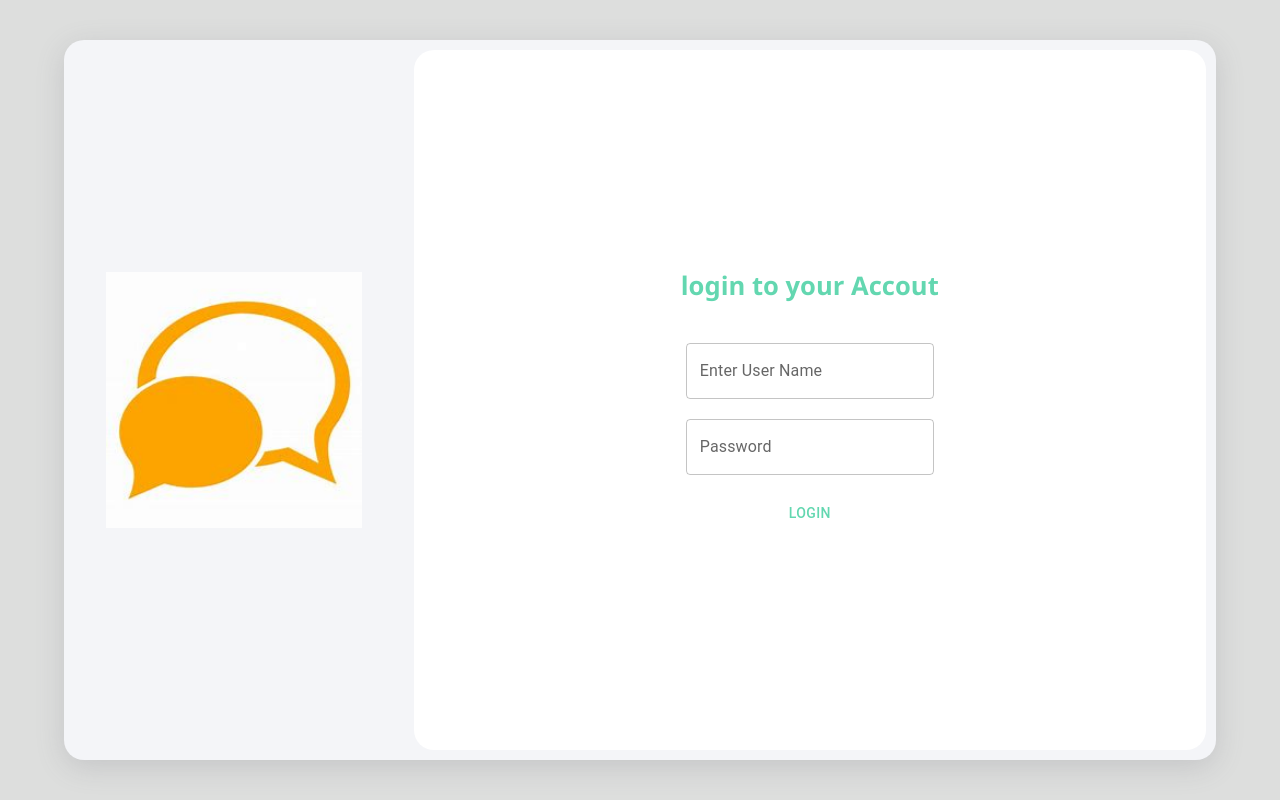
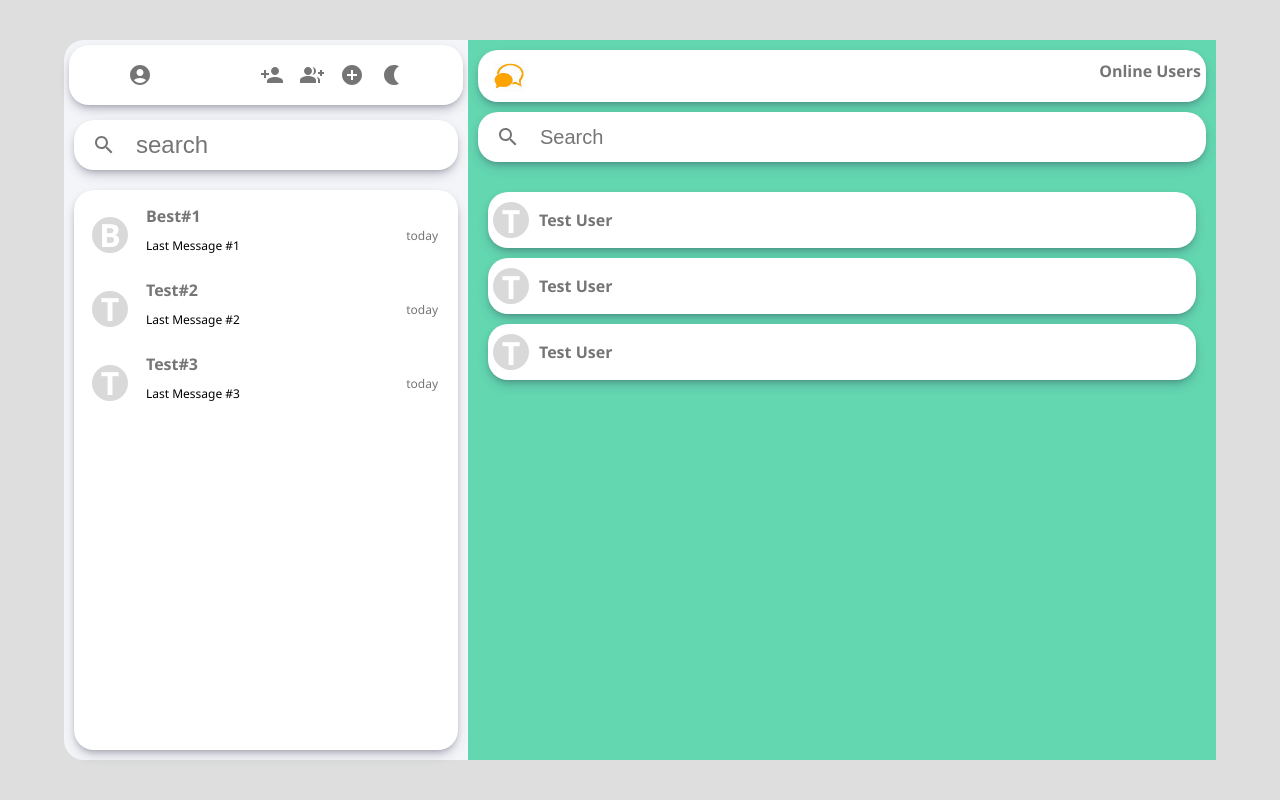
Before and after one commit to gokulkrishnan63/chat_app, a React (Create React App) app: page /app/users in a window 1280 px wide. Built offline with nearby package versions, Linux system fonts and the light colour scheme.

Commit message:
added new files

```diff
--- a/package.json
+++ b/package.json
@@ -12,6 +12,7 @@
     "@testing-library/user-event": "^13.5.0",
     "react": "^18.2.0",
     "react-dom": "^18.2.0",
+    "react-router-dom": "^6.16.0",
     "react-scripts": "5.0.1",
     "web-vitals": "^2.1.4"
   },
@@ -38,5 +39,8 @@
       "last 1 firefox version",
       "last 1 safari version"
     ]
+  },
+  "devDependencies": {
+    "@babel/plugin-proposal-private-property-in-object": "^7.21.11"
   }
 }
--- a/src/App.js
+++ b/src/App.js
@@ -1,18 +1,29 @@
-import './App.css';
-import MainComponents from './components/MainContainer';
-import Login from './components/Login';
-
+import "./App.css";
+import MainComponents from "./components/MainContainer";
+import Login from "./components/Login";
+import { Route, Routes } from "react-router-dom";
+import Welcome from "./components/Welcome";
+import ChatArea from "./components/ChatArea";
+import UserGroups from "./components/User_Groups";
+import CreateGroups from "./components/CreateGroups";
+import Groups from "./components/Groups";
 function App() {
   return (
-   <>
-   <div className="App">
-   {/* <MainComponents/> */}
-
-   <Login/>
-
-
-   </div>
-   </>
+    <>
+      <div className="App">
+        {/* <MainComponents/> */}
+        <Routes>
+          <Route path="/" element={<Login />} />
+          <Route path="app" element={<MainComponents />}>
+            <Route path="welcome" element={<Welcome />} />
+            <Route path="chat" element={<ChatArea />} />
+            <Route path="users" element={<UserGroups />} />
+            <Route path="create-groups" element={<CreateGroups />} />
+            <Route path="groups" element={<Groups />} />
+          </Route>
+        </Routes>
+      </div>
+    </>
   );
 }
 
--- a/src/components/ChatArea.jsx
+++ b/src/components/ChatArea.jsx
@@ -1,4 +1,4 @@
-import React from "react";
+import React, { useState } from "react";
 import DeleteIcon from "@mui/icons-material/Delete";
 import { IconButton } from "@mui/material";
 import SendIcon from "@mui/icons-material/Send";
@@ -6,7 +6,14 @@ import MessageOthers from "./MessageOthers";
 import MessageSelf from "./MessageSelf";
 import "./myStyles.css";
 
-const ChatArea = ({ props }) => {
+const ChatArea = () => {
+  const [conversation] = useState([
+    { name: "Test#1", lastMessage: "Last Message #1", timeStamp: "today" },
+    { name: "Test#2", lastMessage: "Last Message #2", timeStamp: "today" },
+    { name: "Test#3", lastMessage: "last Message #3", timeStamp: "today" },
+  ]);
+
+  let props= conversation[0];
   return (
     <div className="chatArea-container">
       <div className="chatArea-header">
@@ -19,15 +26,10 @@ const ChatArea = ({ props }) => {
           <DeleteIcon />
         </IconButton>
       </div>
-      {/* <div classNAme="messages-container"> */}
-
-      {/* </div> */}
 
       <div className="messages-container">
         <MessageOthers />
         <MessageSelf />
-
-
       </div>
       <div className="text-input-area">
         <input
--- /dev/null
+++ b/src/components/Groups.jsx
@@ -0,0 +1,10 @@
+import React from "react";
+
+const Groups =()=>{
+return(
+    <>
+    </>
+)
+}
+
+export default Groups
--- a/src/components/Login.jsx
+++ b/src/components/Login.jsx
@@ -1,6 +1,6 @@
 import React from "react";
 import logo from "../New folder/OIP.jpg";
-import { Button, TextField } from "@mui/material";
+import {  Button, TextField } from "@mui/material";
 
 const Login = function () {
   return (
--- a/src/components/MainContainer.jsx
+++ b/src/components/MainContainer.jsx
@@ -1,23 +1,21 @@
-import React, { useState } from "react";
+import React from "react";
 import "./myStyles.css";
 import Sidebar from "./Sidebar";
-import ChatArea from "./ChatArea";
-import Welcome from "./Welcome";
-import CreateGroups from "./CreateGroups";
+// import ChatArea from "./ChatArea";
+// import Welcome from "./Welcome";
+// import CreateGroups from "./CreateGroups";
+// import UserGroups from "./User_Groups";
+// invoked from react router dom
+import { Outlet } from "react-router-dom";
 
 function MainComponents() {
-  const [conversation] = useState([
-    { name: "Test#1", lastMessage: "Last Message #1", timeStamp: "today" },
-    { name: "Test#2", lastMessage: "Last Message #2", timeStamp: "today" },
-    { name: "Test#3", lastMessage: "last Message #3", timeStamp: "today" },
-  ]);
+
   return (
     <>
       <div className="main-container">
         <Sidebar />
-        {/* <Welcome/> */}
-        <CreateGroups/>
-        {/* <ChatArea props={conversation[0]} /> */}
+
+        <Outlet />
       </div>
     </>
   );
--- a/src/components/MessageOthers.jsx
+++ b/src/components/MessageOthers.jsx
@@ -4,7 +4,7 @@ function MessageOthers() {
   var props1 = { name: "RandomUser", message: "This is a Sample Message" };
   return (
     <div className="other-message-container">
-      <div className="conversation-container">
+      <div className="other-conversation-container">
         <p className="con-icon">{props1.name[0]}</p>
         <div className="other-text-content">
           <p className="con-title">{props1.name}</p>
@@ -12,6 +12,7 @@ function MessageOthers() {
           <p className="self-timeStamp">12:00am</p>
         </div>
       </div>
+
     </div>
   );
 }
--- a/src/components/Sidebar.jsx
+++ b/src/components/Sidebar.jsx
@@ -8,6 +8,8 @@ import NightlightIcon from "@mui/icons-material/Nightlight";
 import SearchIcon from "@mui/icons-material/Search";
 import { IconButton } from "@mui/material";
 import Conversations from "./conversations";
+// useNavigate hooks it invoked from react-router-dom;
+import { useNavigate } from "react-router-dom";
 // import ChatArea from "./ChatArea";
 
 function Sidebar() {
@@ -16,6 +18,8 @@ function Sidebar() {
     { name: "Test#2", lastMessage: "Last Message #2", timeStamp: "today" },
     { name: "Test#3", lastMessage: "Last Message #3", timeStamp: "today" },
   ]);
+
+  const navigate = useNavigate();
   return (
     <div className="sidebar-container">
       <div className="sb-header">
@@ -25,13 +29,25 @@ function Sidebar() {
           </IconButton>
         </div>
         <div>
-          <IconButton>
+          <IconButton
+            onClick={() => {
+              navigate("users");
+            }}
+          >
             <PersonAddIcon />
           </IconButton>
-          <IconButton>
+          <IconButton
+            onClick={() => {
+              navigate("groups");
+            }}
+          >
             <GroupAddIcon />
           </IconButton>
-          <IconButton>
+          <IconButton
+            onClick={() => {
+              navigate("create-groups");
+            }}
+          >
             <AddCircleIcon />
           </IconButton>
           <IconButton>
@@ -46,11 +62,13 @@ function Sidebar() {
         <input type="text" placeholder="search" className="search_box" />
       </div>
       <div className="sb-conversations">
-        {conversations.map((conversation,index) => (
+        {conversations.map((conversation, index) => (
           <div key={index}>
-           <Conversations props={conversation} />
-           {/* <ChatArea/> */}
+            <Conversations
+              props={conversation}
 
+            />
+            {/* <ChatArea/> */}
           </div>
         ))}
       </div>
--- /dev/null
+++ b/src/components/User_Groups.jsx
@@ -0,0 +1,41 @@
+import React from "react";
+import "./myStyles.css";
+import SearchIcon from "@mui/icons-material/Search";
+import { IconButton } from "@mui/material";
+import logo from "../New folder/OIP.jpg";
+const UserGroups = function () {
+  return (
+    <div className="list-container">
+      <div className="ug-header">
+        <img
+          src={logo} alt="img"
+          style={{ height: "2rem", width: "2rem", marginLeft: "10px" }}
+        />
+        <p className="ug-title">Online Users</p>
+      </div>
+      <div className="sb-search">
+        <IconButton>
+          <SearchIcon />
+        </IconButton>
+        <input placeholder="Search" className="search-box" />
+      </div>
+      <div className="ug-list">
+        <div className="list-tem">
+          <p className="con-icon">T</p>
+          <p className="con-title">Test User</p>
+        </div>
+        <div className="list-tem">
+          <p className="con-icon">T</p>
+          <p className="con-title">Test User</p>
+        </div>
+
+        <div className="list-tem">
+          <p className="con-icon">T</p>
+          <p className="con-title">Test User</p>
+        </div>
+      </div>
+    </div>
+  );
+};
+
+export default UserGroups;
--- a/src/components/conversations.jsx
+++ b/src/components/conversations.jsx
@@ -1,13 +1,21 @@
-const Conversations = ({props}) => {
+import React from "react";
+import { useNavigate } from "react-router-dom";
+// this props fetch from chatArea
+const Conversations = ({ props }) => {
+  const navigate = useNavigate();
   return (
-    <div className="conversation-container">
+    <div
+      className="conversation-container"
+      onClick={() => {
+        navigate("chat");
+      }}
+    >
       <p className="con-icon">{props.name[0]}</p>
       <p className="con-title">{props.name}</p>
       <p className="con-lastMessage">{props.lastMessage}</p>
       <p className="con-timeStamp">{props.timeStamp}</p>
-
     </div>
-  )
+  );
 };
 
 export default Conversations;
--- a/src/components/myStyles.css
+++ b/src/components/myStyles.css
@@ -5,7 +5,7 @@
   width: 90vw;
   border-radius: 20px;
 }
-/* sidebar container */
+/* -------------------------------------------------------------sidebar container */
 .sidebar-container {
   flex: 0.3;
   display: flex;
@@ -19,6 +19,8 @@
   margin: 5px;
   display: flex;
   justify-content: space-around;
+  box-shadow: rgba(50, 50, 93, 0.25) 0px 6px 12px -2px,
+    rgba(0, 0, 0, 0.3) 0px 3px 7px -3px;
 }
 .sb-search {
   background-color: white;
@@ -27,6 +29,8 @@
   margin: 10px;
   display: flex;
   align-items: center;
+  box-shadow: rgba(50, 50, 93, 0.25) 0px 6px 12px -2px,
+    rgba(0, 0, 0, 0.3) 0px 3px 7px -3px;
 }
 .search_box {
   outline-width: 0;
@@ -41,11 +45,13 @@
   padding: 5px 10px;
   margin: 10px;
   flex: 1;
+  box-shadow: rgba(50, 50, 93, 0.25) 0px 6px 12px -2px,
+    rgba(0, 0, 0, 0.3) 0px 3px 7px -3px;
 }
 
 /* ------------------------------------ */
 
-/* workarea component */
+/* ------------------------------------------------------------workarea component */
 .workArea-container {
   background-color: aliceblue;
   flex: 0.7;
@@ -53,7 +59,7 @@
 
 /* ----------------------- */
 
-/* conversation component */
+/* -----------------------------------------------------------conversation component */
 
 .conversation-container {
   display: grid;
@@ -63,8 +69,15 @@
   padding: 5px;
   margin: 5px;
   border-radius: 20px;
+  transition-duration: 0.5s;
 }
 
+.conversation-container:hover {
+  background-color: #d9d9d9;
+ }
+.conversation-container:active {
+  background-color: white;
+}
 .con-icon {
   grid-area: 1/1/3/2;
 
@@ -86,60 +99,59 @@
   align-self: center;
 }
 
-.con-title{
-  grid-area:1/2/2/4;
-  font-family: 'Segoe UI', Tahoma, Geneva, Verdana, sans-serif;
+.con-title {
+  grid-area: 1/2/2/4;
+  font-family: "Segoe UI", Tahoma, Geneva, Verdana, sans-serif;
   font-weight: bold;
-  color:rgba(0,0,0,0.54);
-  padding-left:10px;
+  color: rgba(0, 0, 0, 0.54);
+  padding-left: 10px;
 }
 
-.con-timeStamp{
+.con-timeStamp {
   justify-self: flex-end;
-  font-family: 'Segoe UI', Tahoma, Geneva, Verdana, sans-serif;
+  font-family: "Segoe UI", Tahoma, Geneva, Verdana, sans-serif;
   font-size: 0.75rem;
-  color:rgba(0,0,0,0.54);
+  color: rgba(0, 0, 0, 0.54);
 }
-.con-lastMessage{
-  font-family: 'Segoe UI', Tahoma, Geneva, Verdana, sans-serif;
-  font-size:0.75rem;
- padding:10px;
+.con-lastMessage {
+  font-family: "Segoe UI", Tahoma, Geneva, Verdana, sans-serif;
+  font-size: 0.75rem;
+  padding: 10px;
 }
 /* -------------------- */
 
-
-
-/* chatArea-container */
-.chatArea-container{
+/* ---------------------------------------------------------------chatArea-container */
+.chatArea-container {
   display: flex;
   flex-direction: column;
-  flex:0.7;
-
+  flex: 0.7;
+  box-shadow: rgba(50, 50, 93, 0.25) 0px 6px 12px -2px,
+    rgba(0, 0, 0, 0.3) 0px 3px 7px -3px;
 }
 
-
-.chatArea-header{
-
+.chatArea-header {
   display: flex;
   align-items: center;
-  gap:10px;
+  gap: 10px;
   background-color: white;
   padding: 10px 10px;
-  margin:10px;
+  margin: 10px;
   border-radius: 20px;
+  box-shadow: rgba(50, 50, 93, 0.25) 0px 6px 12px -2px,
+    rgba(0, 0, 0, 0.3) 0px 3px 7px -3px;
 }
 
-.header-text{
+.header-text {
   display: flex;
   flex-direction: column;
   justify-content: center;
-  flex:1;
+  flex: 1;
 }
-.messages-container{
-  flex:1;
+.messages-container {
+  flex: 1;
   background-color: white;
-  padding:10px 10px;
-  margin:10px;
+  padding: 10px 10px;
+  margin: 10px;
   border-radius: 20px;
   /* overflow-y: auto; */
 }
@@ -151,142 +163,197 @@
   background-color: transparent;
 } */
 
-.text-input-area{
+.text-input-area {
   background-color: white;
   padding: 10px 10px;
-  margin:10px;
+  margin: 10px;
   border-radius: 20px;
   display: flex;
   justify-content: space-between;
-
+  box-shadow: rgba(50, 50, 93, 0.25) 0px 6px 12px -2px,
+    rgba(0, 0, 0, 0.3) 0px 3px 7px -3px;
 }
 
-.search-box{
+.search-box {
   outline-width: 0;
-  border:none;
-  margin-left:10px;
+  border: none;
+  margin-left: 10px;
   font-size: 1.25rem;
-  color:rgba(0,0,0,0.54)
+  color: rgba(0, 0, 0, 0.54);
 }
 /* ------- */
 
+/*-------------------------------------------------------- messageOthers component*/
 
-/* messageOthers component*/
-
-.other-message-container{
-  background-color:#d9d9d9 ;
-
-}
-
-
-.other-text-content{
+.other-text-content {
   background-color: #d9d9d9;
-  padding:10px 10px;
-  margin:5px;
+  padding: 10px 10px;
+  margin: 5px;
   border-radius: 20px;
-  width:max-content;
+  width: max-content;
   margin-top: 10px;
   display: flex;
   flex-direction: column;
+}
+.other-conversation-container {
+  display: grid;
+  grid-template-columns: 32px auto auto;
+  grid-template-rows: auto auto;
+  column-gap: 10px;
+  padding: 5px;
+  margin: 5px;
+  border-radius: 20px;
+  transition-duration: 0.5s;
 }
 
 /* ------------------ */
 
 /*messageSelf component */
 
-.self-message-container{
+.self-message-container {
   display: flex;
   justify-content: flex-end;
 }
 
-.messageBox{
+.messageBox {
   display: flex;
   flex-direction: column;
   background-color: #63d7b0;
-  width:max-content;
-  padding:10px 10px;
-  margin:5px;
+  width: max-content;
+  padding: 10px 10px;
+  margin: 5px;
   border-radius: 20px;
-  font-family: 'Segoe UI', Tahoma, Geneva, Verdana, sans-serif;
+  font-family: "Segoe UI", Tahoma, Geneva, Verdana, sans-serif;
 }
 
-.self-timeStamp{
-align-self: flex-end;
-font-size: 0.75rem;
-font-weight: lighter;
-font-family: 'Segoe UI', Tahoma, Geneva, Verdana, sans-serif;
+.self-timeStamp {
+  align-self: flex-end;
+  font-size: 0.75rem;
+  font-weight: lighter;
+  font-family: "Segoe UI", Tahoma, Geneva, Verdana, sans-serif;
 }
 
-/* welcome Component */
+/* -----------------------------------------------------------------welcome Component */
 
-.welcome-logo{
+.welcome-logo {
   height: 20vw;
-
 }
 
-.welcome-container{
-  flex:0.7;
+.welcome-container {
+  flex: 0.7;
   display: flex;
   flex-direction: column;
   justify-content: center;
   align-items: center;
-  gap:20px;
-  font-family: 'Segoe UI', Tahoma, Geneva, Verdana, sans-serif;
-  color: rgba(0,0,0,0.54);
+  gap: 20px;
+  font-family: "Segoe UI", Tahoma, Geneva, Verdana, sans-serif;
+  color: rgba(0, 0, 0, 0.54);
   border-bottom: 5px solid #63d7b0;
-  border-radius:20px;
+  border-radius: 20px;
 }
 /* ------- */
 
-/* createGroups container */
+/*--------------------------------------------------------------- createGroups container */
 
-.createGroups-container{
-  flex:0.7;
-  padding:20px 10px;
+.createGroups-container {
+  flex: 0.7;
+  padding: 20px 10px;
   align-self: center;
   background-color: white;
-  border-radius:20px;
-  margin:10px;
+  border-radius: 20px;
+  margin: 10px;
   justify-content: space-between;
   display: flex;
 }
 /* ------ */
 
-/* Login container */
-.login-container{
-
+/* ---------------------------------------------------------------Login container */
+.login-container {
   height: 90vh;
-  width:90vw;
+  width: 90vw;
   background-color: #f4f5f8;
   border-radius: 20px;
   display: flex;
-  box-shadow: rgba(100,100,111,0.2)0px 7px 29px 0px;
+  box-shadow: rgba(100, 100, 111, 0.2) 0px 7px 29px 0px;
 }
 
-.image-container{
-  flex:0.3;
+.image-container {
+  flex: 0.3;
   display: flex;
   justify-content: center;
-  align-items:center;
-
+  align-items: center;
 }
 
-.login-box{
-  flex:0.7;
+.login-box {
+  flex: 0.7;
   background-color: white;
   border-radius: 20px;
-  margin:10px;
-  font-family: 'Segoe UI', Tahoma, Geneva, Verdana, sans-serif;
-  color:#63d7b0;
+  margin: 10px;
+  font-family: "Segoe UI", Tahoma, Geneva, Verdana, sans-serif;
+  color: #63d7b0;
   font-weight: bolder;
   display: flex;
-  justify-content:center ;
+  justify-content: center;
   flex-direction: column;
   align-items: center;
-  gap:20px;
+  gap: 20px;
 }
-.login-text{
+.login-text {
   font-size: 2vw;
-  padding-bottom:20px;
+  padding-bottom: 20px;
 }
 /* ------ */
+
+/*-------------------------------------------------------------- User_Group component */
+
+.list-container {
+  flex: 0.7;
+  background-color: #63d7b0;
+}
+
+.ug-header {
+  background-color: white;
+  border-radius: 20px;
+  padding: 10px 5px;
+  margin: 10px;
+  display: flex;
+  justify-content: space-between;
+  box-shadow: rgba(50, 50, 93, 0.25) 0px 6px 12px -2px,
+    rgba(0, 0, 0, 0.3) 0px 3px 7px -3px;
+}
+.ug-title {
+  color: rgba(0, 0, 0, 0.54);
+  margin-left: 10px;
+  font-family: "Segoe UI", Tahoma, Geneva, Verdana, sans-serif;
+  font-weight: bolder;
+}
+
+.ug-list {
+  flex: 1;
+  overflow: scroll;
+  scrollbar-width: none;
+  padding: 10px;
+}
+.ug-list::-webkit-scrollbar {
+  display: none;
+}
+.list-tem {
+  display: flex;
+  align-items: center;
+  background-color: white;
+  box-shadow: rgba(50, 50, 93, 0.25) 0px 6px 12px -2px,
+    rgba(0, 0, 0, 0.3) 0px 3px 7px -3px;
+  border-radius: 20px;
+  padding: 10px 5px;
+  margin: 10px;
+  transition-duration: 0.5s;
+}
+.list-tem:hover {
+  background-color: rgb(226, 226, 226);
+}
+
+.list-tem:active {
+  background-color: white;
+}
+
+/* ------------- */
--- a/src/index.js
+++ b/src/index.js
@@ -1,15 +1,17 @@
-import React from 'react';
-import ReactDOM from 'react-dom/client';
-import './index.css';
-import App from './App';
-import reportWebVitals from './reportWebVitals';
+import React from "react";
+import ReactDOM from "react-dom/client";
+import "./index.css";
+import App from "./App";
+import reportWebVitals from "./reportWebVitals";
+import { BrowserRouter } from "react-router-dom";
 // import 'bootstrap-icons/font/bootstrap-icons.css';
 
-
-const root = ReactDOM.createRoot(document.getElementById('root'));
+const root = ReactDOM.createRoot(document.getElementById("root"));
 root.render(
   <React.StrictMode>
-    <App />
+    <BrowserRouter>
+      <App />
+    </BrowserRouter>
   </React.StrictMode>
 );
 
```
Also changed, not shown: 1 other file (tests, documents, lock files or other folders).
